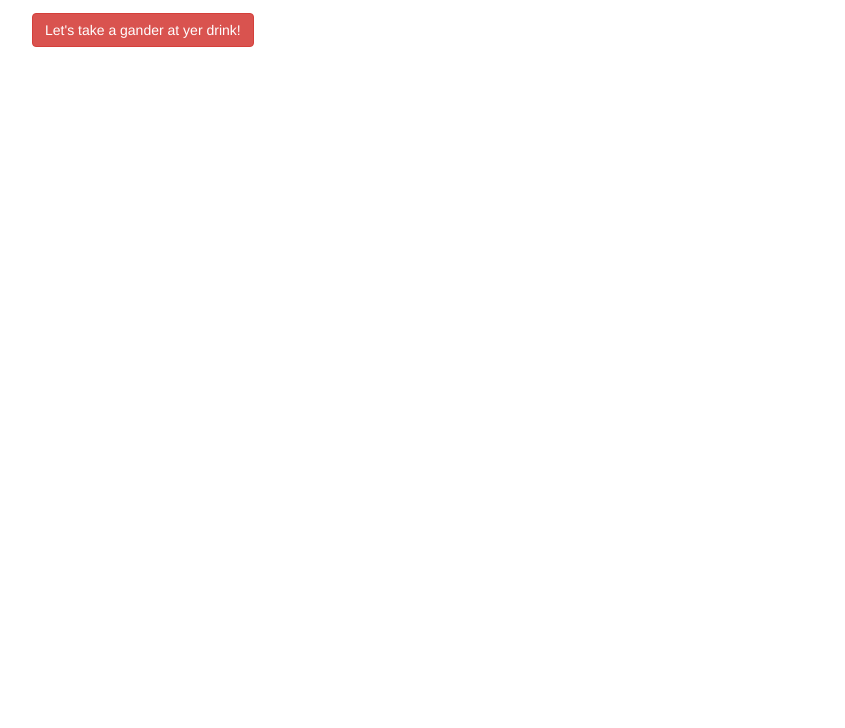
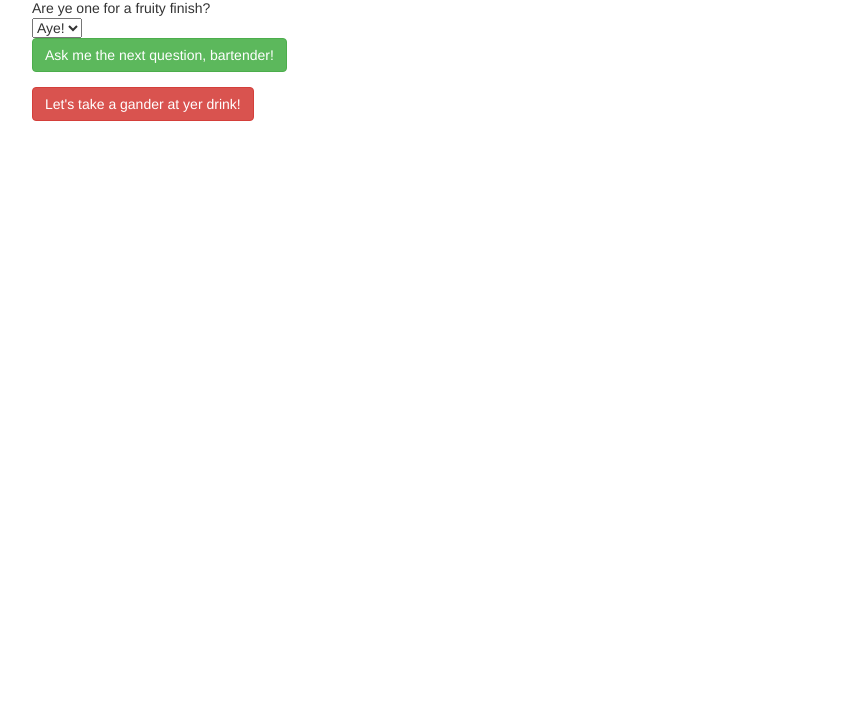
Before and after one commit to patrickford/pirateBartender, a plain HTML site: page index.html in a window 1280 px wide. Shown: the part 72-800 px from the top of the page, without its empty margins (23-868 px from the left). Drawn offline with nearby package versions, Linux system fonts and the light colour scheme.

Commit message:
displayQuestion function add
added questions that will go through each question for user. Also added options for user and btn to go on to the next question. need to remove sumbit btn until reach end of array.

```diff
--- a/bartender.js
+++ b/bartender.js
@@ -32,7 +32,7 @@ $(document).ready(function() {
       var index = GenerateRandomNumber(this.contents[type].length);
       return this.contents[type][index];
     }
-  }
+  };
   //worker constructor
   var Worker = function (name) {
     this.name = name;
@@ -48,48 +48,45 @@ $(document).ready(function() {
   Bartender.prototype = Object.create(Worker.prototype);
   Bartender.prototype.constructor = Bartender;
 
-  //questions, ingredient, & pantry arrays
+  //create new pantry and bartender
   var pantry = new Pantry();
   var Bob = new Bartender("Bob");
 
+
   //building question object array
-  Bob.push(new Question ("Do ye like yer drinks strong?", "strong"));
-  Bob.push(new Question ("Do ye like it with a salty tang?", "salty"));
-  Bob.push(new Question ("Are ye a lubber who likes it bitter?", "bitter"));
-  Bob.push(new Question ("Would ye like a bit of sweetness with yer poision?", "sweet"));
-  Bob.push(new Question ("Are ye one for a fruity finish?", "fruity"));
+  Bob.questions.push(new Question ("Do ye like yer drinks strong?", "strong"));
+  Bob.questions.push(new Question ("Do ye like it with a salty tang?", "salty"));
+  Bob.questions.push(new Question ("Are ye a lubber who likes it bitter?", "bitter"));
+  Bob.questions.push(new Question ("Would ye like a bit of sweetness with yer poision?", "sweet"));
+  Bob.questions.push(new Question ("Are ye one for a fruity finish?", "fruity"));
 
-  console.log(questions);
+  console.log(Bob.questions);
   console.log(typeof Bob);//shows what type of thing this is for clarification
 
-  //building ingredients object<--strong ingredients-->
+  //building ingredients into pantry object<--strong ingredients-->
   pantry.addIngredient(new Ingredient ("glum of rum", "strong"));
   pantry.addIngredient(new Ingredient ("slug of whisky", "strong"));
   pantry.addIngredient(new Ingredient ("splash of gin", "strong"));
 
-  //building ingredients object<--salty ingredients-->
+  //building ingredients into pantry object<--salty ingredients-->
   pantry.addIngredient(new Ingredient ("olive on a stick", "salty"));
   pantry.addIngredient(new Ingredient ("salt-dusted rim", "salty"));
   pantry.addIngredient(new Ingredient ("rasher of bacon", "salty"));
 
-  //building ingredients object<--bitter ingredients-->
+  //building ingredients into pantry object<--bitter ingredients-->
   pantry.addIngredient(new Ingredient ("shake of bitters", "bitter"));
   pantry.addIngredient(new Ingredient ("splash of tonic", "bitter"));
   pantry.addIngredient(new Ingredient ("twist of lemon peel", "bitter"));
 
-  //building ingredients object<--sweet ingredients-->
+  //building ingredients into pantry object<--sweet ingredients-->
   pantry.addIngredient(new Ingredient ("sugar cube", "sweet"));
   pantry.addIngredient(new Ingredient ("spoonful of honey", "sweet"));
   pantry.addIngredient(new Ingredient ("splash of cola", "sweet"));
 
-  //building ingredients object<--fruity ingredients-->
+  //building ingredients into pantry object<--fruity ingredients-->
   pantry.addIngredient(new Ingredient ("slice of orange", "fruity"));
   pantry.addIngredient(new Ingredient ("dash of cassis", "fruity"));
   pantry.addIngredient(new Ingredient ("cherry on top", "fruity"));
-
-  console.log(ingredients);
-
-  //build pantry array from ingredients
   console.log(pantry);
 
 
@@ -103,16 +100,22 @@ $(document).ready(function() {
     this.bitter = orderValue[2];
     this.sweet = orderValue[3];
     this.fruity = orderValue[4];
-  }//TODO: need to clarify this w/mentor
+  }//TODO: ensure working once get display questions up
 
   //function to itierate through questions and display
   function displayQuestion () {
     for (var i = 0; i < Bob.questions.length; i++) {
-
+      $("#preferences").text(Bob.questions[i].question);
+      var answer = "";
+      var nextQuestion = "";
+      answer += "<br><select id='userpref'><option value='yes'>Aye!</option><option value='no'>Nay</option></select>";
+      nextQuestion += "<br><button id='nextQuest' type='button' class='btn btn-success'>Ask me the next question, bartender!</button>";
+      $("#preferences").append(answer, nextQuestion);
+      //work in progress
     }
   }
 
-  //TODO: need to refactor from this point down-->
+  //TODO: may need to refactor from this point down-->
 
   //function to generate random number to pull randomly from ingredients array
   function GenerateRandomNumber (max) {
@@ -121,7 +124,7 @@ $(document).ready(function() {
   };//will return max # in array
 
   //function to display questions array for user to choose from
-  //displayQuestions();
+  displayQuestion();
 
   //handle sumbit event & push values into orderValue array
   $("#orderOptions").submit(function(e){
--- a/index.html
+++ b/index.html
@@ -20,8 +20,7 @@
       <div class="container">
         <div class="row">
           <form id="orderOptions">
-            <div class="form-group">
-            </div><!--form-group-->
+            <div id="preferences" class="form-group"></div><!--form-group-->
             <button type="submit" class="btn btn-danger" id="orderSubmit">Let's take a gander at yer drink!</button>
           </form><!--orderOptions form-->
         </div><!--row-->
```
